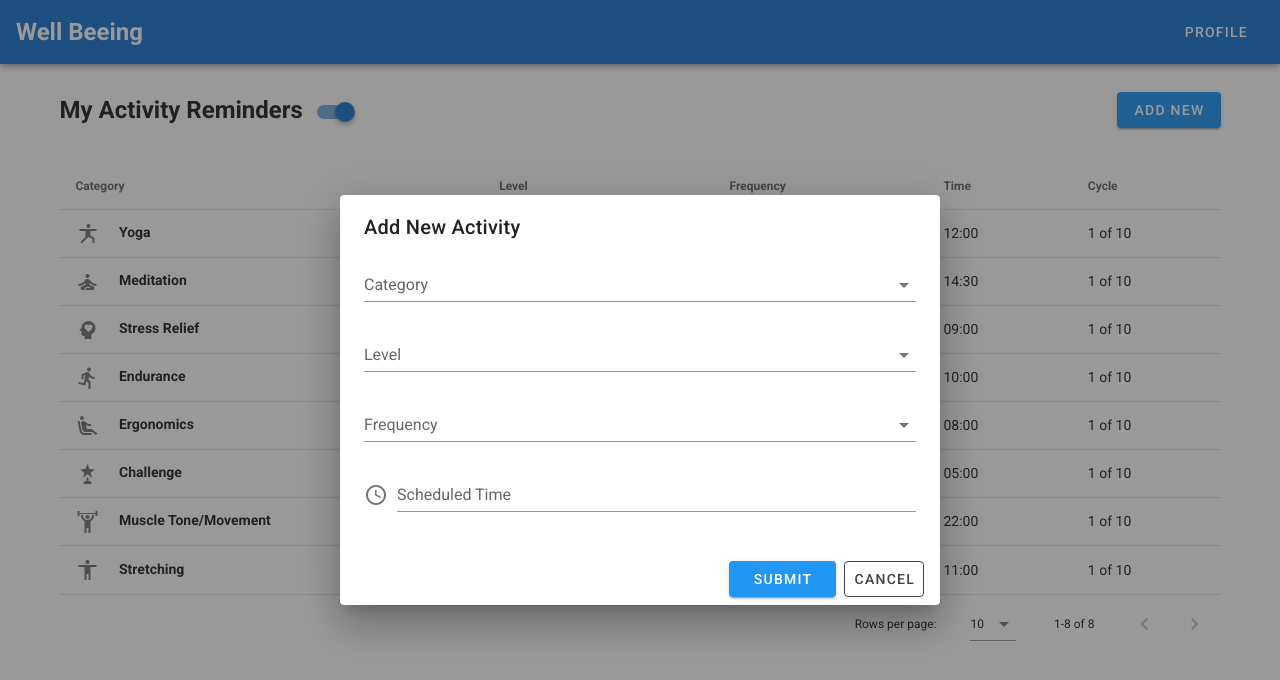
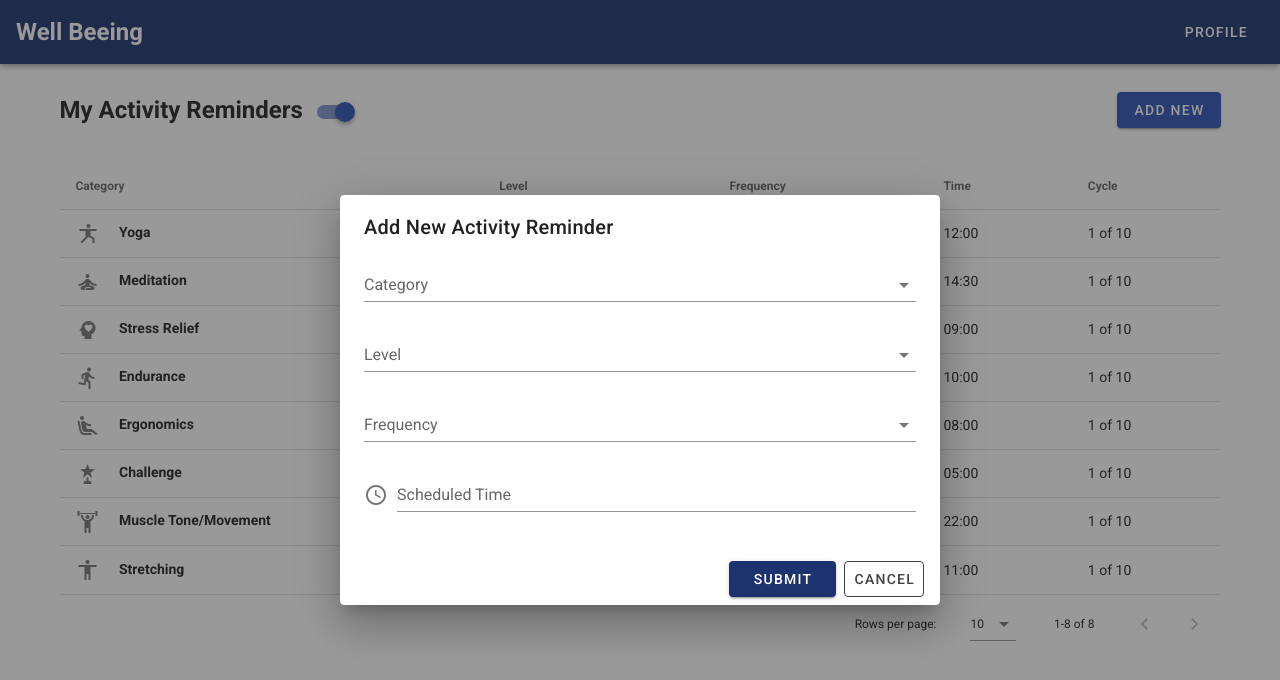
Before and after one commit to MicroHealthLLC/well-beeing-prototype, a Vue app: page / in a window 1280 px wide. Both pictures are taken after a click on the button "ADD NEW". Shown: the top 680 px of the page. Built offline with nearby package versions, Linux system fonts and the light colour scheme.

Commit message:
Apply Microhealth colors

```diff
--- a/src/App.vue
+++ b/src/App.vue
@@ -1,6 +1,6 @@
 <template>
   <v-app>
-    <v-app-bar app color="primary" dark>
+    <v-app-bar app color="var(--mh-blue)" dark>
       <div class="d-flex align-center">
         <h2>Well Beeing</h2>
       </div>
@@ -29,3 +29,11 @@ export default {
   }),
 };
 </script>
+
+<style>
+:root {
+  --mh-blue: #1d336f;
+  --mh-green: #9ec64c;
+  --mh-orange: #dd9036;
+}
+</style>
--- a/src/views/Home.vue
+++ b/src/views/Home.vue
@@ -4,9 +4,9 @@
       <div class="d-flex justify-space-between my-4">
         <div class="d-flex">
           <h2>My Activity Reminders</h2>
-          <v-switch v-model="remind" class="mt-1 ml-3"></v-switch>
+          <v-switch v-model="remind" class="mt-1 ml-3" color="#2f53b6"></v-switch>
         </div>
-        <v-btn @click="dialog = true" color="info">Add New</v-btn>
+        <v-btn @click="dialog = true" color="#2f53b6" dark>Add New</v-btn>
       </div>
 
       <v-data-table @click:row="notifyMe" :headers="headers" :items="reminders">
@@ -17,7 +17,7 @@
           >
         </template>
         <template v-slot:item.level="{ item }">
-          <v-chip small :color="levelColor(item.level)">{{
+          <v-chip small :color="levelColor(item.level)" dark>{{
             item.level
           }}</v-chip>
         </template>
@@ -25,7 +25,7 @@
       <!-- Form Dialog -->
       <v-dialog v-model="dialog" max-width="600px">
         <v-card>
-          <v-card-title>Add New Activity</v-card-title>
+          <v-card-title>Add New Activity Reminder</v-card-title>
           <v-card-text>
             <v-select
               v-model="category"
@@ -66,11 +66,12 @@
                 v-model="time"
                 format="24hr"
                 @click:minute="$refs.menu.save(time)"
+                header-color="var(--mh-blue)"
               ></v-time-picker>
             </v-menu>
           </v-card-text>
           <v-card-actions class="d-flex justify-end">
-            <v-btn @click="addActivity" class="px-6" color="info">Submit</v-btn>
+            <v-btn @click="addActivity" class="px-6" color="var(--mh-blue)" dark>Submit</v-btn>
             <v-btn @click="dialog = false" color="secondary" outlined
               >Cancel</v-btn
             >
@@ -217,9 +218,9 @@ export default {
     },
     levelColor(level) {
       return level == "Beginner"
-        ? "success"
+        ? "var(--mh-green)"
         : level == "Intermediate"
-        ? "warning"
+        ? "var(--mh-orange)"
         : level == "Advanced"
         ? "error"
         : "primary";
--- a/vue.config.js
+++ b/vue.config.js
@@ -2,7 +2,7 @@ module.exports = {
   transpileDependencies: ["vuetify"],
   pwa: {
     name: "Well Being Prototype",
-    themeColor: "#9ec64c",
+    themeColor: "#1d336f",
     msTileColor: "#000000",
     appleMobileWebAppCapable: "yes",
     appleMobileWebAppStatusBarStyle: "black",
```
